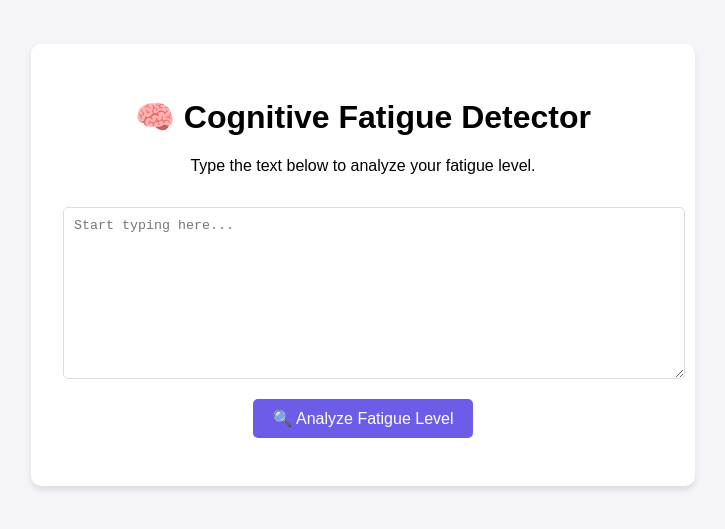
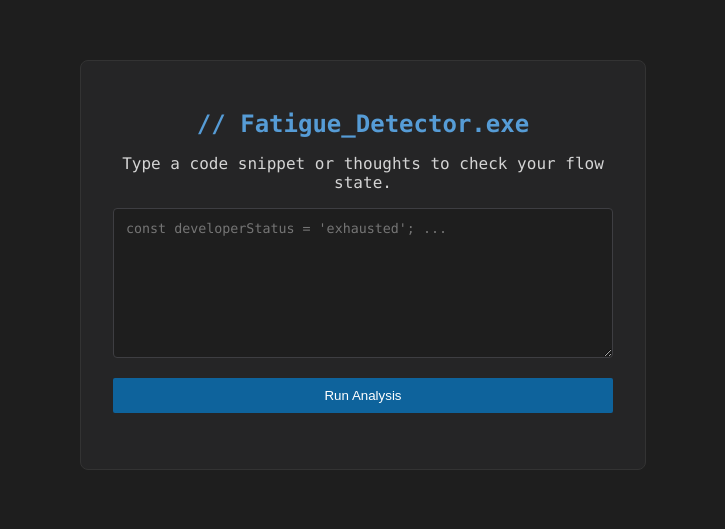
Before and after one commit to athiraprasad09/fatigue-detector, a plain HTML site: page templates/index.html in a window 1280 px wide. Shown: the part 135-664 px from the top of the page, without its empty margins (277-1002 px from the left). Drawn offline with Linux system fonts and the light colour scheme.

Commit message:
Update index.html

```diff
--- a/templates/index.html
+++ b/templates/index.html
@@ -2,42 +2,54 @@
 <html lang="en">
 <head>
     <meta charset="UTF-8">
-    <meta name="viewport" content="width=device-width, initial-scale=1.0">
-    <title>Cognitive Fatigue Detector</title>
+    <title>Engineer Fatigue Detector</title>
     <style>
-        body { font-family: sans-serif; background-color: #f4f4f9; display: flex; justify-content: center; align-items: center; height: 100vh; margin: 0; }
-        .container { background: white; padding: 2rem; border-radius: 10px; box-shadow: 0 4px 6px rgba(0,0,0,0.1); width: 80%; max-width: 600px; text-align: center; }
-        textarea { width: 100%; height: 150px; margin: 1rem 0; padding: 10px; border: 1px solid #ddd; border-radius: 5px; }
-        button { background-color: #6c5ce7; color: white; border: none; padding: 10px 20px; border-radius: 5px; cursor: pointer; font-size: 1rem; }
-        #result { margin-top: 1rem; font-weight: bold; color: #2d3436; }
+        body { font-family: 'Consolas', monospace; background-color: #1e1e1e; color: #d4d4d4; display: flex; justify-content: center; align-items: center; height: 100vh; margin: 0; }
+        .container { background: #252526; padding: 2rem; border-radius: 8px; border: 1px solid #333; width: 90%; max-width: 500px; text-align: center; }
+        h1 { color: #569cd6; font-size: 1.5rem; }
+        textarea { width: 100%; height: 150px; background: #1e1e1e; color: #9cdcfe; border: 1px solid #3e3e42; padding: 12px; border-radius: 4px; font-family: 'Consolas', monospace; box-sizing: border-box; }
+        button { background-color: #0e639c; color: white; border: none; padding: 10px 20px; border-radius: 2px; cursor: pointer; margin-top: 1rem; width: 100%; }
+        button:hover { background-color: #1177bb; }
+        #result { margin-top: 1.5rem; font-size: 1.1rem; }
+        .score-val { color: #ce9178; font-weight: bold; }
     </style>
 </head>
 <body>
     <div class="container">
-        <h1>🧠 Cognitive Fatigue Detector</h1>
-        <p>Type the text below to analyze your fatigue level.</p>
-        <textarea id="typingArea" placeholder="Start typing here..."></textarea>
-        <br>
-        <button onclick="analyzeFatigue()">🔍 Analyze Fatigue Level</button>
+        <h1>// Fatigue_Detector.exe</h1>
+        <p>Type a code snippet or thoughts to check your flow state.</p>
+        <textarea id="typingArea" placeholder="const developerStatus = 'exhausted'; ..."></textarea>
+        <button onclick="analyzeFatigue()">Run Analysis</button>
         <div id="result"></div>
     </div>
+
     <script>
         let lastKeyTime;
         let intervals = [];
-        const typingArea = document.getElementById('typingArea');
-        typingArea.addEventListener('keydown', () => {
-            const currentTime = Date.now();
-            if (lastKeyTime) intervals.push(currentTime - lastKeyTime);
-            lastKeyTime = currentTime;
+        const area = document.getElementById('typingArea');
+
+        area.addEventListener('keydown', () => {
+            const now = Date.now();
+            if (lastKeyTime) intervals.push(now - lastKeyTime);
+            lastKeyTime = now;
         });
+
         async function analyzeFatigue() {
+            if (intervals.length < 10) {
+                document.getElementById('result').innerText = "Insufficient input for analysis.";
+                return;
+            }
+
             const response = await fetch('/analyze', {
                 method: 'POST',
                 headers: { 'Content-Type': 'application/json' },
                 body: JSON.stringify({ intervals: intervals })
             });
+
             const data = await response.json();
-            document.getElementById('result').innerText = "Fatigue Score: " + data.fatigue_score + " (" + data.status + ")";
+            // This line specifically fixes the 'undefined' error
+            document.getElementById('result').innerHTML =
+                `System Report: <span class="score-val">${data.fatigue_score}%</span><br>Status: ${data.status}`;
         }
     </script>
 </body>
```
